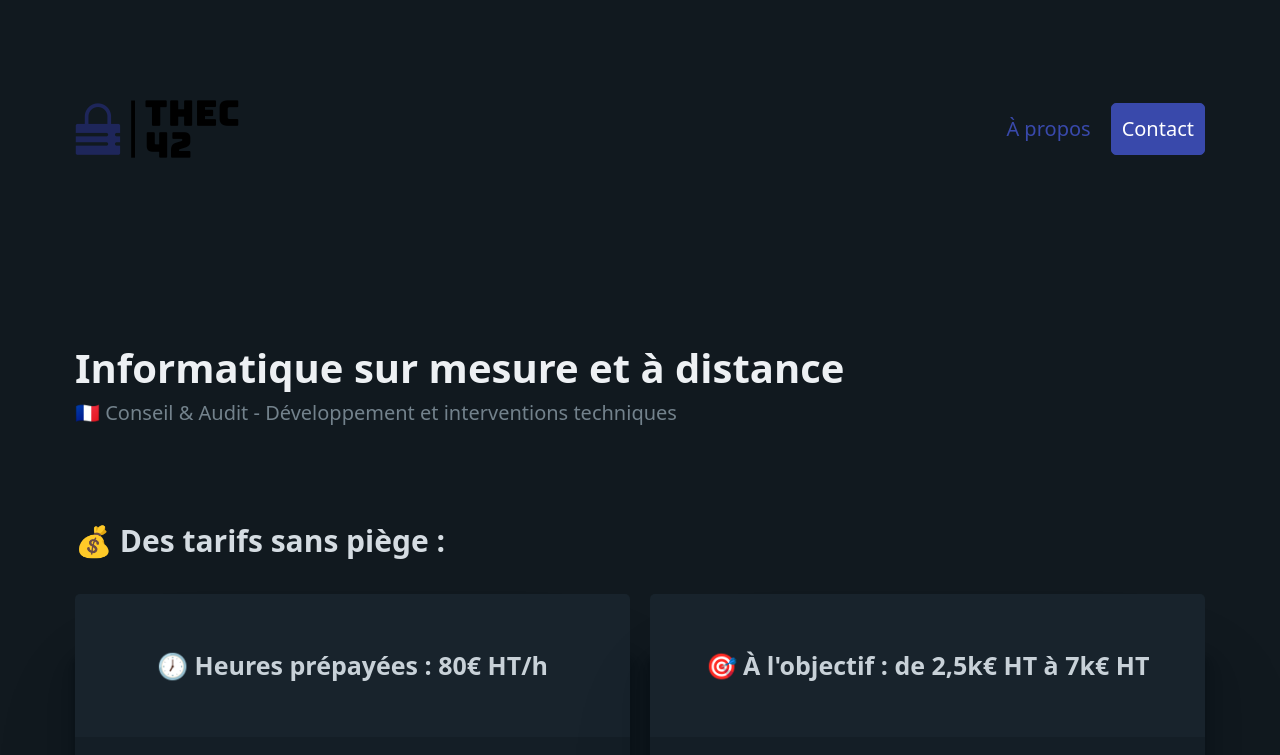
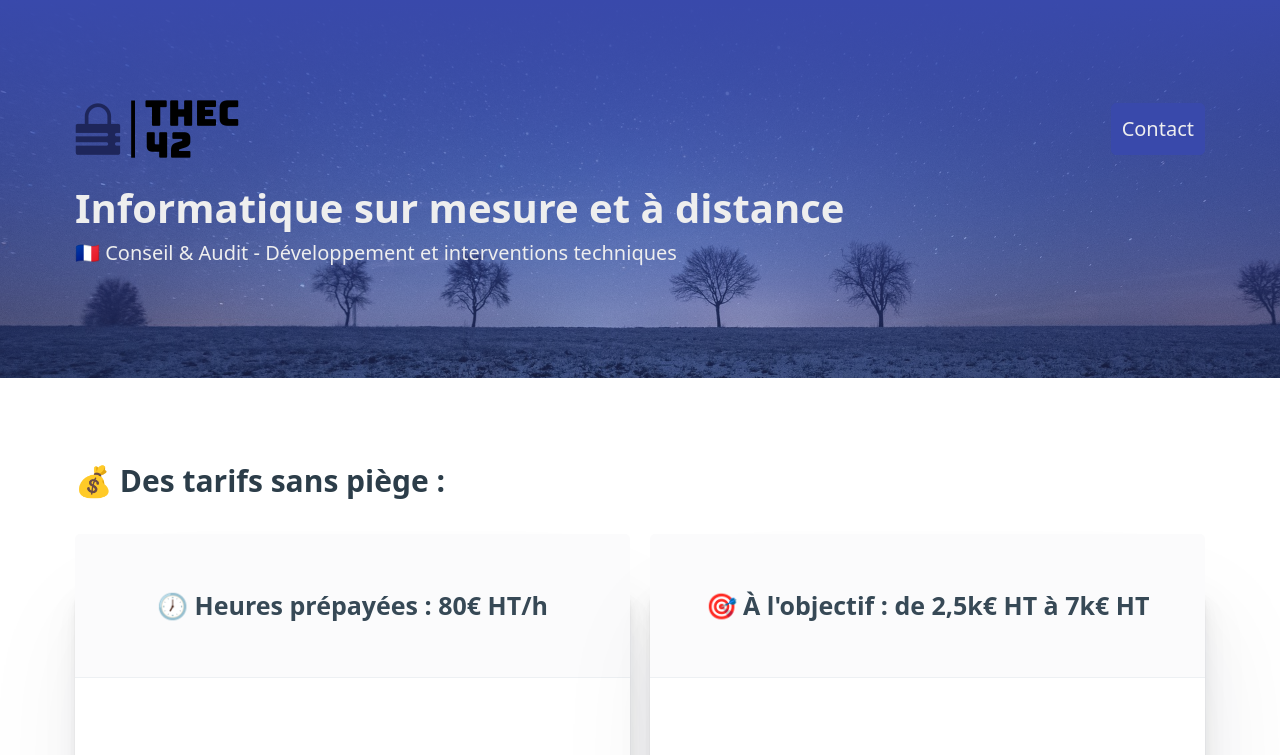
Before and after one commit to thec42/thec42.github.io, a plain HTML site: page index.html in a window 1280 px wide. Shown: the top 755 px of the page. Drawn offline with Linux system fonts and the light colour scheme.

Commit message:
Révision graphique légère

```diff
--- a/assets/css/style.css
+++ b/assets/css/style.css
@@ -3,7 +3,7 @@
 [data-theme="light"],
 :root:not([data-theme="dark"]) {
   --primary: #3949ab;
-  --primary-hover: #303f9f;
+  --primary-hover: #3f51b5;
   --primary-focus: rgba(57, 73, 171, 0.125);
   --primary-inverse: #ccc;
 }
@@ -15,7 +15,7 @@
     --primary: #3949ab;
     --primary-hover: #3f51b5;
     --primary-focus: rgba(57, 73, 171, 0.25);
-    --primary-inverse: #fff;
+    --primary-inverse: #ccc;
   }
 }
 
@@ -25,7 +25,11 @@
   --primary: #3949ab;
   --primary-hover: #3f51b5;
   --primary-focus: rgba(57, 73, 171, 0.25);
-  --primary-inverse: #fff;
+  --primary-inverse: #ccc;
+}
+
+[data-theme="dark"] .nav-logo {
+  filter: invert(1) contrast(0%) brightness(200%);
 }
 
 /* Indigo (Common styles) */
@@ -46,3 +50,12 @@ article footer {
   padding-top: 0.5em;
   padding-bottom: 0.5em;
 }
+
+header.jumbotron {
+  overflow: hidden;
+  background-image: linear-gradient(#3949ab, #3f51b555),
+    url("/assets/images/night-sky-g17765073d_1920.jpg");
+
+  background-position: center;
+  background-size: cover;
+}
--- a/index.html
+++ b/index.html
@@ -1,5 +1,5 @@
 <!DOCTYPE html>
-<html lang="fr" data-theme="dark">
+<html lang="fr" data-theme="light">
   <head>
     <meta charset="UTF-8" />
     <meta http-equiv="X-UA-Compatible" content="IE=edge" />
@@ -9,13 +9,15 @@
     <link rel="stylesheet" href="assets/css/pico.min.css" />
     <link rel="stylesheet" href="assets/css/style.css" />
   </head>
-  <body class="container">
-    <header>
+  <body>
+    <header class="jumbotron">
+      <div class="container">
         <nav>
           <ul>
             <li>
               <a href="/">
                 <img
+                  class="nav-logo"
                   src="assets/images/tech42-logo_164x58.png"
                   alt="Logo THEC42"
                 />
@@ -23,24 +25,25 @@
             </li>
           </ul>
           <ul>
-          <li><a href="#">À propos</a></li>
             <li>
               <a
                 role="button"
                 href="mailto:contact@thec42.fr?subject=Contact%20depuis%20votre%20site%20Web&body=Bonjour%2C%0D%0A%0D%0A%3CDESCRIPTION%20DE%20VOS%20BESOINS%20TECHNOLOGIQUES%20OU%20DOUTES%20SUR%20UN%20POINT%20TECHNIQUE%3E%0D%0A%0D%0ABien%20%C3%A0%20vous%2C%0D%0A%0D%0A%3CVOTRE%20IDENTIT%C3%89%3E%0D%0A%3CUN%20MOYEN%20DE%20VOUS%20JOINDRE%3E"
+                style="color: #eee"
                 >Contact</a
               >
             </li>
           </ul>
         </nav>
+        <hgroup>
+          <h1 style="color: #eee">Informatique sur mesure et à distance</h1>
+          <h2 style="color: #eee">
+            🇫🇷 Conseil & Audit - Développement et interventions techniques
+          </h2>
+        </hgroup>
+      </div>
     </header>
-    <main>
-      <hgroup>
-        <h1>Informatique sur mesure et à distance</h1>
-        <h2>🇫🇷 Conseil & Audit - Développement et interventions techniques</h2>
-      </hgroup>
-      <br />
-      <br />
+    <main class="container">
       <h3 style="margin-bottom: 0.5em">💰 Des tarifs sans piège :</h3>
       <div align="center" class="grid">
         <article class="pricing">
@@ -97,6 +100,25 @@
             Keycloak
           </h4>
           <h4>PME de 20 personnes, Rennes, France</h4>
+        </hgroup>
+        <p align="justify"></p>
+        <a
+          href="mailto:contact@thec42.fr?subject=En%20apprendre%20plus%20sur%20vos%20services&body=Bonjour%2C%0D%0A%0D%0AJ'ai%20cru%20lire%20dans%20certaines%20de%20vos%20interventions%20une%20situation%20qui%20ressemble%20%C3%A0%20la%20mienne.%20J'aimerais%20en%20apprendre%20plus%20voire%20discuter%20avec%20vous%20de%20mon%20cas%20pr%C3%A9cis.%0D%0A%0D%0AVoici%20ma%20situation%20%3A%0D%0A%0D%0A%3CDESCRIPTION%20DE%20VOS%20BESOINS%20TECHNOLOGIQUES%20OU%20DOUTES%20SUR%20UN%20POINT%20TECHNIQUE%3E%0D%0A%0D%0ABien%20%C3%A0%20vous%2C%0D%0A%0D%0A%3CVOTRE%20IDENTIT%C3%89%3E%0D%0A%3CUN%20MOYEN%20DE%20VOUS%20JOINDRE%3E"
+          role="button"
+          >En savoir plus</a
+        >
+      </article>
+      <!-- Article -->
+      <!--  -->
+      <!-- Article -->
+      <article>
+        <hgroup>
+          <small>Janvier 2023</small>
+          <h4>
+            Audit et préconisation pour le choix d'un prestataire en charge d'un
+            serveur dédié au <i>bulk mailing</i> (envoi de courriels en masse)
+          </h4>
+          <h4>ETI de 175 personnes, Paris, France</h4>
         </hgroup>
         <p align="justify"></p>
         <a
```
Also changed, not shown: assets/images/night-sky-g17765073d_1920.jpg (added), assets/images/tech42-logo_164x58-dark.png (added), assets/images/tech42-logo_164x58-light.png (added). Lines whose indentation alone changed are shown as unchanged.
